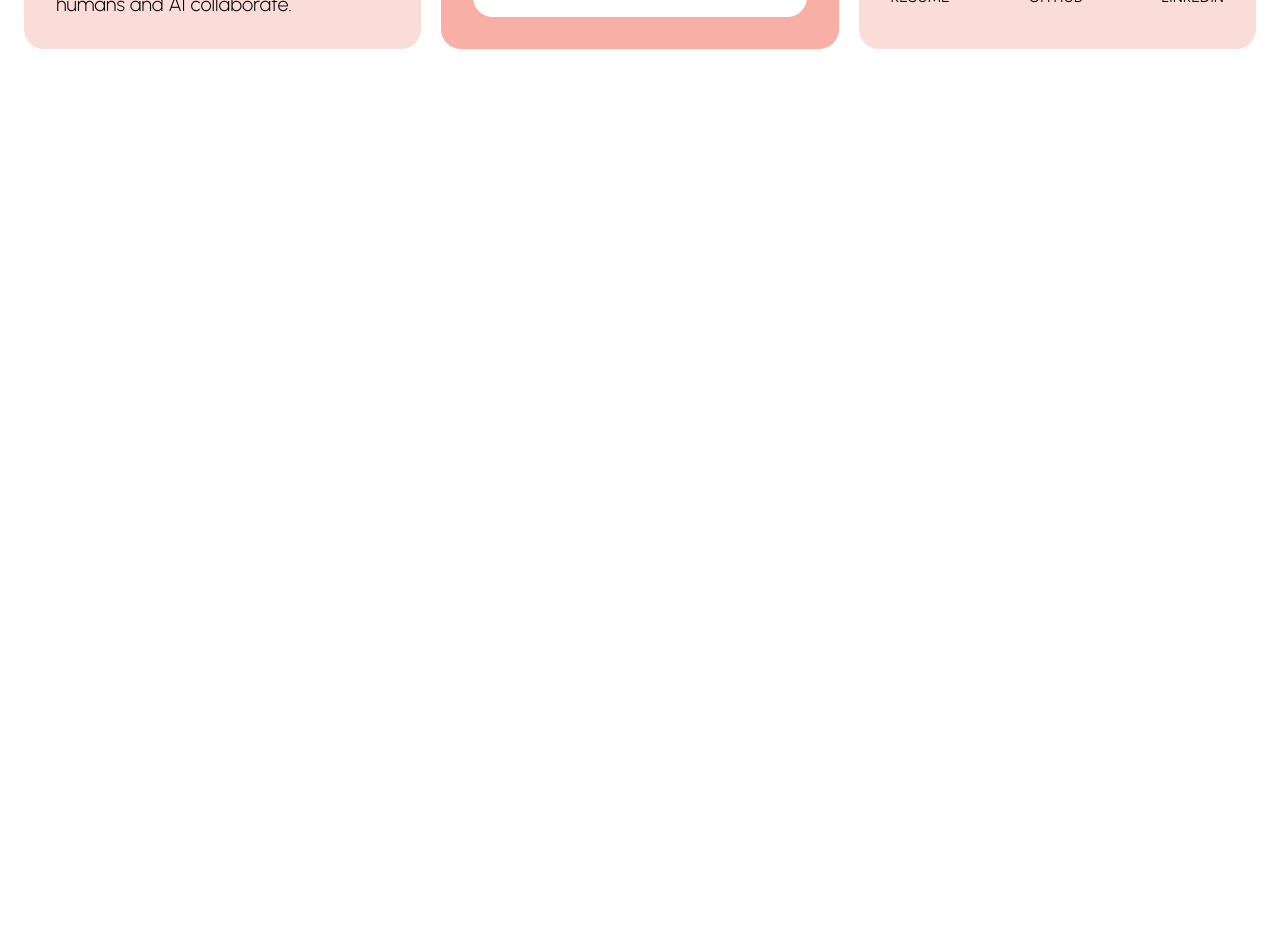
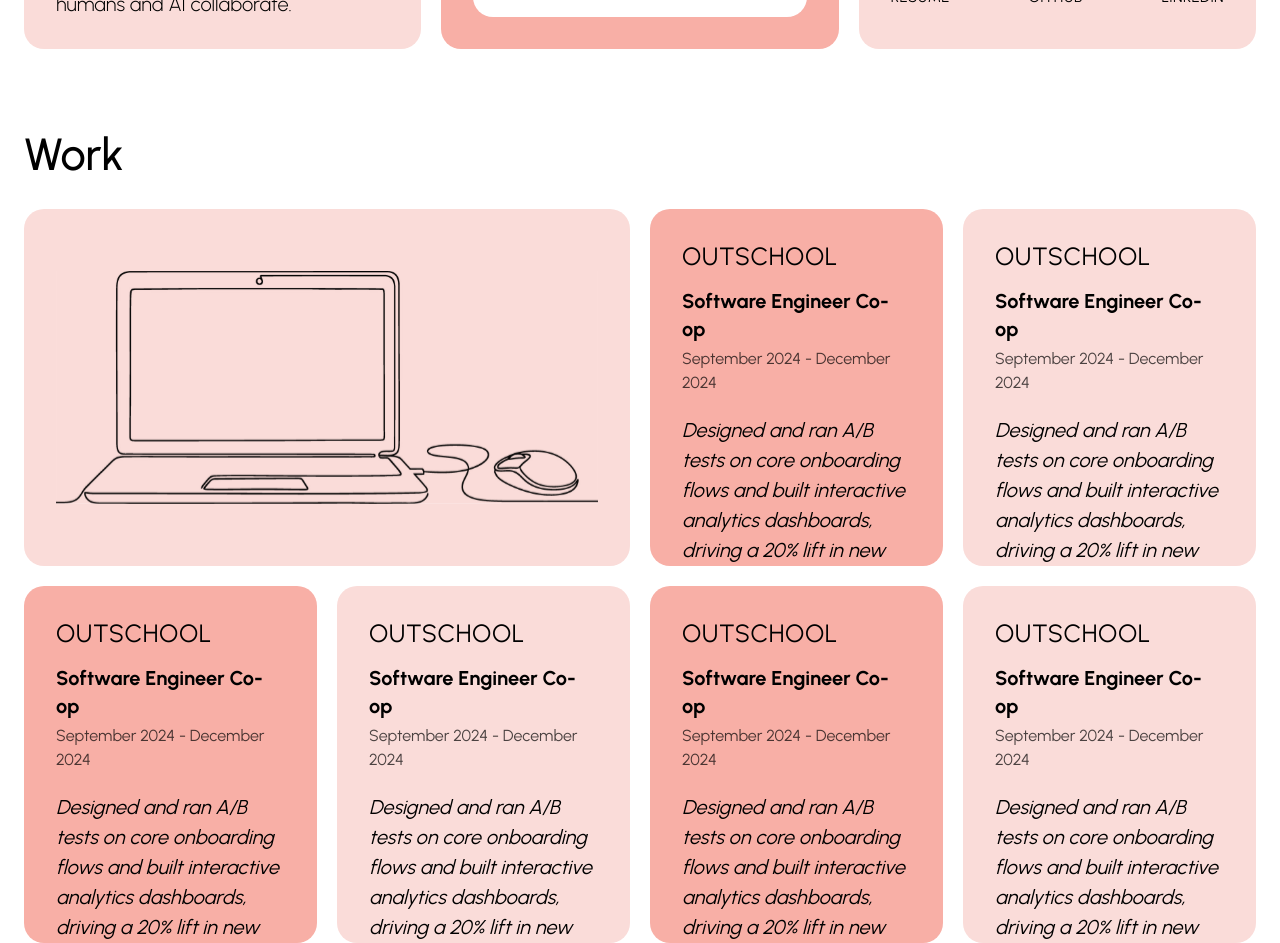
Before and after one commit to sejal-agarwal/sejal-portfolio, a Next.js app: page / in a window 1280 px wide. Shown: the part 1000-1943 px from the top of the page. Before the commit the page ends 1057 px from the top, so only its background shows below. Built offline with nearby package versions, Linux system fonts and the light colour scheme.

Commit message:
added work section

```diff
--- a/app/components/Navbar.tsx
+++ b/app/components/Navbar.tsx
@@ -16,8 +16,10 @@
 export default function Navbar() {
     const [isOpen, setIsOpen] = useState(false);
     const [isScrolled, setIsScrolled] = useState(false);
+    const [activeSection, setActiveSection] = useState("/");
     const pathname = usePathname();
 
+    // Scroll shadow state
     useEffect(() => {
         const handleScroll = () => {
             setIsScrolled(window.scrollY > 10);
@@ -26,12 +28,70 @@
         return () => window.removeEventListener("scroll", handleScroll);
     }, []);
 
-    // Helper to scroll to top if already on home page
-    const handleLinkClick = (href: string) => {
+    useEffect(() => {
+        if (pathname !== "/") {
+            setActiveSection(pathname);
+            return;
+        }
+
+        const sectionIds = navLinks
+            .filter((link) => link.href.startsWith("#"))
+            .map((link) => link.href.replace("#", ""));
+
+        const observerOptions = {
+            root: null,
+            rootMargin: "-20% 0px -60% 0px",
+            threshold: 0,
+        };
+
+        const observer = new IntersectionObserver((entries) => {
+            entries.forEach((entry) => {
+                if (entry.isIntersecting) {
+                    setActiveSection(`#${entry.target.id}`);
+                }
+            });
+        }, observerOptions);
+
+        sectionIds.forEach((id) => {
+            const el = document.getElementById(id);
+            if (el) observer.observe(el);
+        });
+
+        // Reset to home '/' if scrolled near the top
+        const handleTopReset = () => {
+            if (window.scrollY < 150) {
+                setActiveSection("/");
+            }
+        };
+
+        window.addEventListener("scroll", handleTopReset);
+
+        return () => {
+            observer.disconnect();
+            window.removeEventListener("scroll", handleTopReset);
+        };
+    }, [pathname]);
+
+    const handleLinkClick = (e: React.MouseEvent<HTMLAnchorElement>, href: string) => {
+        setIsOpen(false);
+
         if (href === "/" && pathname === "/") {
+            e.preventDefault();
+            setActiveSection("/");
             window.scrollTo({ top: 0, behavior: "smooth" });
+            return;
         }
-        setIsOpen(false);
+
+        if (href.startsWith("#")) {
+            e.preventDefault();
+            setActiveSection(href);
+            const targetId = href.replace("#", "");
+            const targetElement = document.getElementById(targetId);
+
+            if (targetElement) {
+                targetElement.scrollIntoView({ behavior: "smooth" });
+            }
+        }
     };
 
     return (
@@ -45,7 +105,7 @@
                     {/* Brand Logo */}
                     <Link
                         href="/"
-                        onClick={() => handleLinkClick("/")}
+                        onClick={(e) => handleLinkClick(e, "/")}
                         className="flex items-center gap-2 text-black shrink-0 hover:opacity-80 transition-opacity"
                     >
                         <span className="text-nav-first-name">SEJAL</span>
@@ -55,13 +115,13 @@
                     {/* Desktop Navigation Links */}
                     <div className="hidden lg:flex items-center gap-8">
                         {navLinks.map((link) => {
-                            const isActive = pathname === link.href;
+                            const isActive = activeSection === link.href;
 
                             return (
                                 <Link
                                     key={link.label}
                                     href={link.href}
-                                    onClick={() => handleLinkClick(link.href)}
+                                    onClick={(e) => handleLinkClick(e, link.href)}
                                     className={`text-nav-link text-black ${isActive
                                         ? "active-underline-secondary font-medium"
                                         : "hover-underline-secondary"
@@ -93,7 +153,6 @@
             </header>
 
             {/* Mobile Side Drawer Panel */}
-
             <div
                 onClick={() => setIsOpen(false)}
                 className={`fixed inset-0 bg-black/40 z-40 transition-opacity duration-300 lg:hidden ${isOpen ? "opacity-100 pointer-events-auto" : "opacity-0 pointer-events-none"
@@ -109,7 +168,7 @@
                     <div className="flex items-center justify-between pb-6 border-b border-black/10">
                         <Link
                             href="/"
-                            onClick={() => handleLinkClick("/")}
+                            onClick={(e) => handleLinkClick(e, "/")}
                             className="flex items-center gap-2 text-black"
                         >
                             <span className="text-nav-first-name">SEJAL</span>
@@ -130,13 +189,13 @@
                     {/* Vertical Menu Links in Mobile Drawer */}
                     <div className="flex flex-col gap-6 pt-8">
                         {navLinks.map((link) => {
-                            const isActive = pathname === link.href;
+                            const isActive = activeSection === link.href;
 
                             return (
                                 <Link
                                     key={link.label}
                                     href={link.href}
-                                    onClick={() => handleLinkClick(link.href)}
+                                    onClick={(e) => handleLinkClick(e, link.href)}
                                     className={`text-nav-link text-black w-fit ${isActive ? "active-underline-secondary font-medium" : ""
                                         }`}
                                 >
--- /dev/null
+++ b/app/components/work-components/WorkCard.tsx
@@ -0,0 +1,45 @@
+import { BentoCard } from "../BentoCard";
+
+interface WorkCardProps {
+  company: string;
+  role: string;
+  dates: string;
+  description: string;
+  bgColor?: "bg-primary" | "bg-secondary";
+}
+
+export function WorkCard({
+  company,
+  role,
+  dates,
+  description,
+  bgColor = "bg-secondary",
+}: WorkCardProps) {
+  return (
+    <BentoCard
+      bgColor={bgColor}
+      colSpan="col-span-1 md:col-span-6 lg:col-span-3"
+      className="rounded-[20px] h-[357px] p-8 flex flex-col justify-start gap-4"
+    >
+      {/* Company Name */}
+      <h3 className="text-[25px] leading-tight font-normal tracking-wide uppercase text-black">
+        {company}
+      </h3>
+
+      {/* Role & Dates Group */}
+      <div className="flex flex-col gap-1">
+        <h4 className="text-[20px] font-bold text-black leading-snug">
+          {role}
+        </h4>
+        <p className="text-date-medium text-black/70">
+          {dates}
+        </p>
+      </div>
+
+      {/* Description */}
+      <p className="text-[20px] text-italic-medium pt-1">
+        {description}
+      </p>
+    </BentoCard>
+  );
+}
--- /dev/null
+++ b/app/components/work-components/WorkIllustrationcard.tsx
@@ -0,0 +1,22 @@
+import Image from "next/image";
+import { BentoCard } from "../BentoCard";
+
+export function WorkIllustrationCard() {
+  return (
+    <BentoCard
+      bgColor="bg-primary"
+      colSpan="col-span-1 md:col-span-12 lg:col-span-6"
+      className="rounded-[20px] h-[357px] relative overflow-hidden flex items-center justify-center p-6"
+    >
+      <div className="relative w-full h-full">
+        <Image
+          src="/laptop-vector.svg"
+          alt="Illustration of laptop and mouse"
+          fill
+          priority
+          className="object-contain object-center"
+        />
+      </div>
+    </BentoCard>
+  );
+}
--- a/app/page.tsx
+++ b/app/page.tsx
@@ -1,11 +1,13 @@
 import Navbar from "./components/Navbar";
 import HomePage from "./pages/Homepage";
+import { Work } from "./pages/Work";
 
 export default function Home() {
   return (
     <>
     <Navbar />
     <HomePage />
+    <Work />
     </>
   );
 }
--- /dev/null
+++ b/app/pages/Work.tsx
@@ -0,0 +1,89 @@
+import { WorkCard } from "../components/work-components/WorkCard";
+import { WorkIllustrationCard } from "../components/work-components/WorkIllustrationcard";
+
+
+const workExperience = [
+  {
+    company: "OUTSCHOOL",
+    role: "Software Engineer Co-op",
+    dates: "September 2024 - December 2024",
+    description:
+      "Designed and ran A/B tests on core onboarding flows and built interactive analytics dashboards, driving a 20% lift in new buyer engagement and sign-ups.",
+    bgColor: "bg-secondary" as const,
+  },
+  {
+    company: "OUTSCHOOL",
+    role: "Software Engineer Co-op",
+    dates: "September 2024 - December 2024",
+    description:
+      "Designed and ran A/B tests on core onboarding flows and built interactive analytics dashboards, driving a 20% lift in new buyer engagement and sign-ups.",
+    bgColor: "bg-primary" as const,
+  },
+  {
+    company: "OUTSCHOOL",
+    role: "Software Engineer Co-op",
+    dates: "September 2024 - December 2024",
+    description:
+      "Designed and ran A/B tests on core onboarding flows and built interactive analytics dashboards, driving a 20% lift in new buyer engagement and sign-ups.",
+    bgColor: "bg-secondary" as const,
+  },
+  {
+    company: "OUTSCHOOL",
+    role: "Software Engineer Co-op",
+    dates: "September 2024 - December 2024",
+    description:
+      "Designed and ran A/B tests on core onboarding flows and built interactive analytics dashboards, driving a 20% lift in new buyer engagement and sign-ups.",
+    bgColor: "bg-primary" as const,
+  },
+  {
+    company: "OUTSCHOOL",
+    role: "Software Engineer Co-op",
+    dates: "September 2024 - December 2024",
+    description:
+      "Designed and ran A/B tests on core onboarding flows and built interactive analytics dashboards, driving a 20% lift in new buyer engagement and sign-ups.",
+    bgColor: "bg-secondary" as const,
+  },
+  {
+    company: "OUTSCHOOL",
+    role: "Software Engineer Co-op",
+    dates: "September 2024 - December 2024",
+    description:
+      "Designed and ran A/B tests on core onboarding flows and built interactive analytics dashboards, driving a 20% lift in new buyer engagement and sign-ups.",
+    bgColor: "bg-primary" as const,
+  },
+];
+
+export function Work() {
+  return (
+    <section
+      id="work"
+      className="w-full flex flex-col gap-5 pt-16 px-6 scroll-mt-12"
+    >
+      {/* Section Header */}
+      <h2 className="text-section-heading text-black">Work</h2>
+
+      {/* Main 12-column grid */}
+      <div className="w-full grid grid-cols-1 lg:grid-cols-12 gap-5">
+        {/* Laptop Illustration */}
+        <div className="lg:col-span-6 w-full">
+          <WorkIllustrationCard />
+        </div>
+
+        {/* First 2 Cards */}
+        <div className="lg:col-span-3 w-full">
+          <WorkCard {...workExperience[0]} />
+        </div>
+        <div className="lg:col-span-3 w-full">
+          <WorkCard {...workExperience[1]} />
+        </div>
+
+        {/* Row 2 Cards */}
+        {workExperience.slice(2, 6).map((exp, idx) => (
+          <div key={idx} className="lg:col-span-3 w-full">
+            <WorkCard {...exp} />
+          </div>
+        ))}
+      </div>
+    </section>
+  );
+}
```
Also changed, not shown: public/laptop-vector.svg (added).
